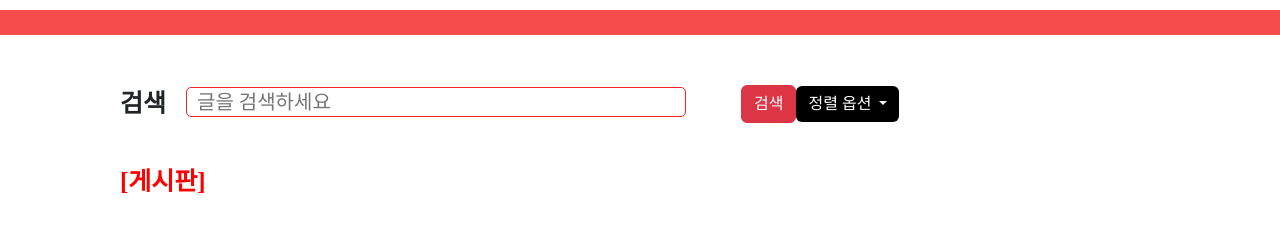
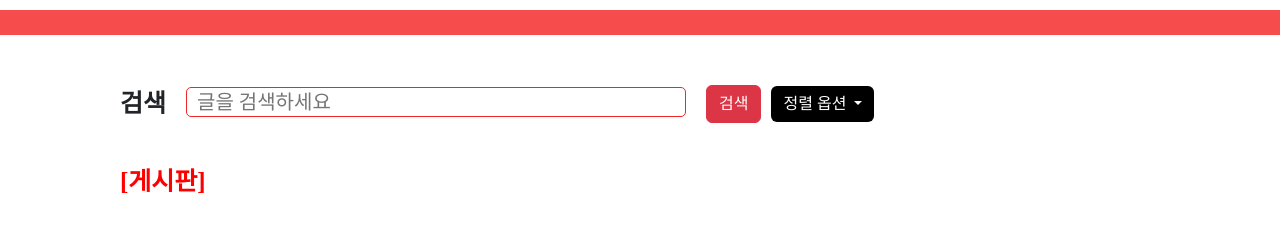
Before and after one commit to first-project-MessageBoard/develop, a Flask app: page / in a window 1280 px wide. Shown: the part 247-479 px from the top of the page. Run offline with Flask 3, Linux system fonts and the light colour scheme; some web fonts are replaced.

Commit message:
진짜 최종

```diff
--- a/static/style.css
+++ b/static/style.css
@@ -152,11 +152,10 @@ tr {
 }
 
 
-#searchButton {
-    margin-left: -30px;
+#searchbutton {
+    margin-left: -35px;
     margin-right: 10px;
 }
-
 
 .no-results-message {
     margin-left: 200px;
--- a/templates/index.html
+++ b/templates/index.html
@@ -74,7 +74,7 @@
             <span>검색</span>
             <form action="{{ url_for('search') }}" method="GET">
                 <input type="text" name="keyword" placeholder="글을 검색하세요" class="search">
-                <button type="submit" class="btn btn-danger">검색</button>
+                <button type="submit" class="btn btn-danger" id="searchbutton">검색</button>
             </form>
             <div class="dropdown">
                 <button class="btn btn-secondary dropdown-toggle" type="button" id="dropdownMenuButton"
```
